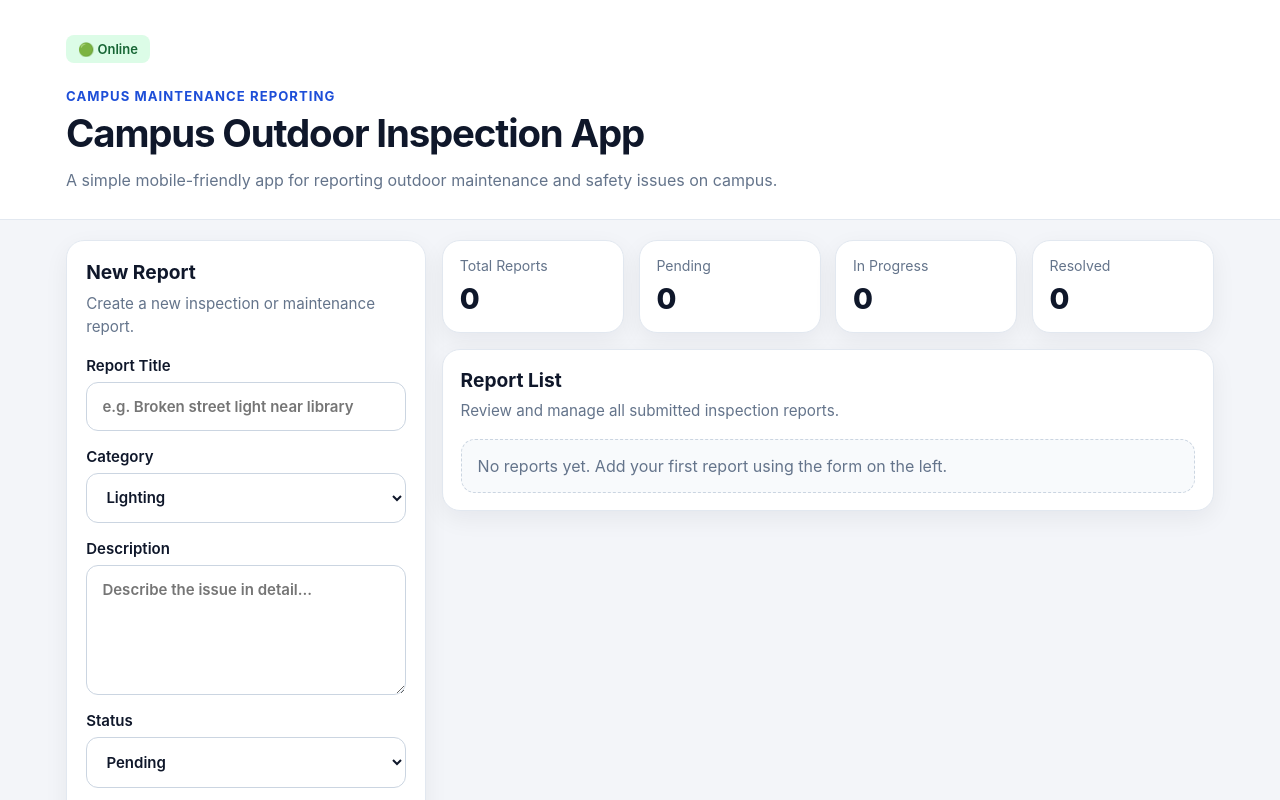
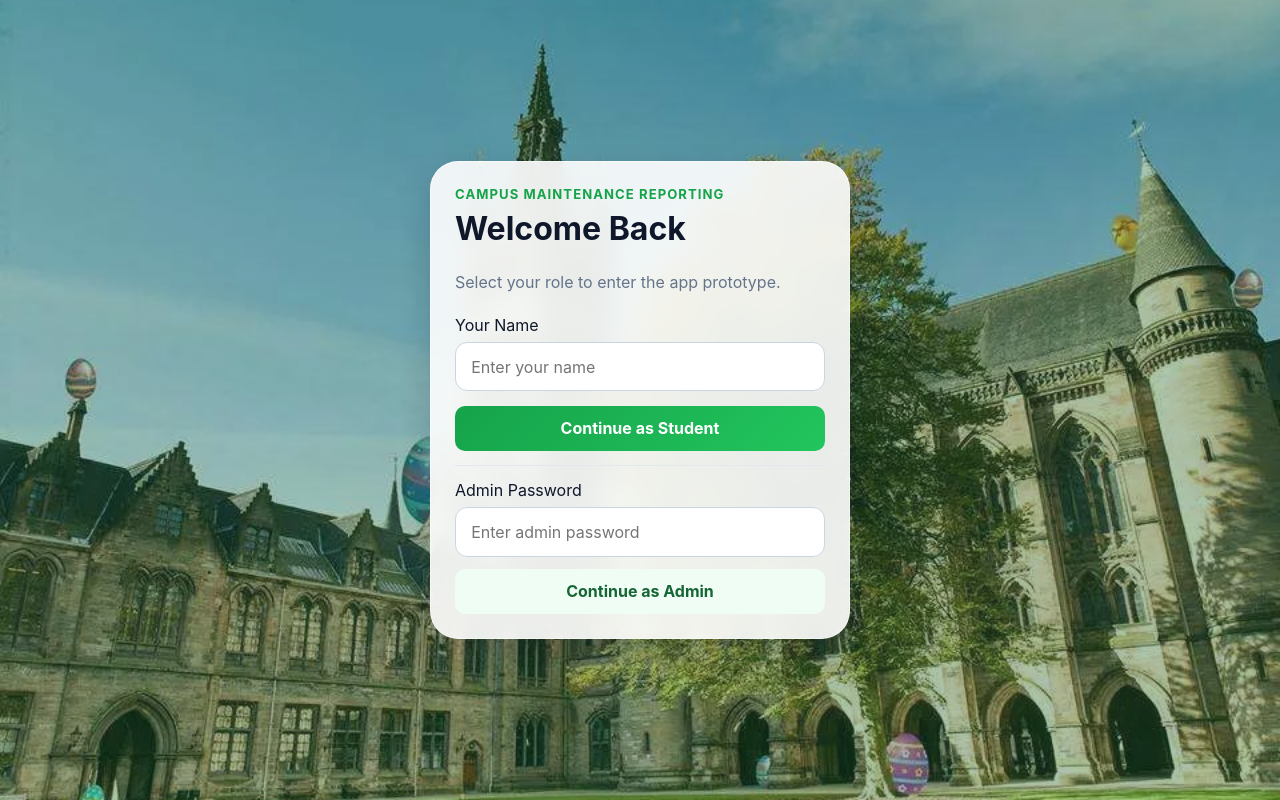
Before and after one commit to QYY718/campus-outdoor-inspection-pwa, a React (Create React App) app: page / in a window 1280 px wide. Shown: the top 800 px of the page. Built offline with nearby package versions, Linux system fonts and the light colour scheme.

Commit message:
final version

```diff
--- a/src/App.tsx
+++ b/src/App.tsx
@@ -1,8 +1,10 @@
-import { useEffect, useState } from "react";
+import React, { useEffect, useState } from "react";
 import "./styles.css";
 import { getPhoto, savePhoto, deletePhoto } from "./db";
 
 type ReportStatus = "Pending" | "In Progress" | "Resolved";
+type UserRole = "student" | "admin" | null;
+type TabType = "home" | "reports" | "profile";
 
 type ReportLocation = {
   latitude: number | null;
@@ -21,11 +23,15 @@ type Report = {
   location: ReportLocation;
   hasPhoto: boolean;
   photo?: string;
+  createdBy: string;
 };
 
 type BeforeInstallPromptEvent = Event & {
   prompt: () => Promise<void>;
-  userChoice: Promise<{ outcome: "accepted" | "dismissed"; platform: string }>;
+  userChoice: Promise<{
+    outcome: "accepted" | "dismissed";
+    platform: string;
+  }>;
 };
 
 const emptyLocation: ReportLocation = {
@@ -34,6 +40,17 @@ const emptyLocation: ReportLocation = {
   locationError: "",
   mapUrl: "",
 };
+
+const ADMIN_PASSWORD = "admin123";
+
+function normalizePassword(value: string): string {
+  return value
+    .trim()
+    .replace(/\u3000/g, " ")
+    .replace(/[０-９]/g, (char) =>
+      String.fromCharCode(char.charCodeAt(0) - 65248)
+    );
+}
 
 function ReportPhoto({ report }: { report: Report }) {
   const [photoUrl, setPhotoUrl] = useState<string>("");
@@ -85,6 +102,12 @@ function ReportPhoto({ report }: { report: Report }) {
 }
 
 export default function App() {
+  const [role, setRole] = useState<UserRole>(null);
+  const [username, setUsername] = useState<string>("");
+  const [adminPassword, setAdminPassword] = useState<string>("");
+  const [currentUser, setCurrentUser] = useState<string>("");
+  const [activeTab, setActiveTab] = useState<TabType>("home");
+
   const [title, setTitle] = useState<string>("");
   const [category, setCategory] = useState<string>("Lighting");
   const [description, setDescription] = useState<string>("");
@@ -105,13 +128,12 @@ export default function App() {
 
   const [reports, setReports] = useState<Report[]>(() => {
     const savedReports = localStorage.getItem("reports");
-
     if (!savedReports) return [];
 
+    try {
       const parsedReports = JSON.parse(savedReports);
 
-    return parsedReports.map(
-      (report: Partial<Report> & { photo?: string }) => ({
+      return parsedReports.map((report: Partial<Report>) => ({
         id: report.id ?? Date.now(),
         title: report.title ?? "",
         category: report.category ?? "Other",
@@ -126,9 +148,20 @@ export default function App() {
         },
         hasPhoto: report.hasPhoto ?? Boolean(report.photo),
         photo: report.photo ?? "",
-      })
-    );
+        createdBy: report.createdBy ?? "Unknown",
+      }));
+    } catch {
+      return [];
+    }
   });
+
+  useEffect(() => {
+    const savedRole = localStorage.getItem("userRole") as UserRole;
+    const savedUser = localStorage.getItem("currentUser") || "";
+
+    if (savedRole) setRole(savedRole);
+    if (savedUser) setCurrentUser(savedUser);
+  }, []);
 
   useEffect(() => {
     localStorage.setItem("reports", JSON.stringify(reports));
@@ -194,6 +227,58 @@ export default function App() {
     if (choice.outcome === "accepted") {
       setInstallPromptEvent(null);
     }
+  }
+
+  function handleStudentLogin() {
+    const cleanUsername = username.trim();
+
+    if (!cleanUsername) {
+      alert("Please enter your name.");
+      return;
+    }
+
+    setRole("student");
+    setCurrentUser(cleanUsername);
+    localStorage.setItem("userRole", "student");
+    localStorage.setItem("currentUser", cleanUsername);
+    setAdminPassword("");
+  }
+
+  function handleAdminLogin() {
+    const cleanUsername = username.trim();
+    const cleanPassword = normalizePassword(adminPassword);
+    const expectedPassword = normalizePassword(ADMIN_PASSWORD);
+
+    if (!cleanUsername) {
+      alert("Please enter admin name.");
+      return;
+    }
+
+    if (!cleanPassword) {
+      alert("Please enter admin password.");
+      return;
+    }
+
+    if (cleanPassword !== expectedPassword) {
+      alert("Incorrect admin password.");
+      return;
+    }
+
+    setRole("admin");
+    setCurrentUser(cleanUsername);
+    localStorage.setItem("userRole", "admin");
+    localStorage.setItem("currentUser", cleanUsername);
+    setAdminPassword("");
+  }
+
+  function handleLogout() {
+    setRole(null);
+    setCurrentUser("");
+    setUsername("");
+    setAdminPassword("");
+    setEditingId(null);
+    localStorage.removeItem("userRole");
+    localStorage.removeItem("currentUser");
   }
 
   function updateReportLocation(id: number, location: ReportLocation) {
@@ -262,7 +347,20 @@ export default function App() {
       return;
     }
 
+    if (!currentUser) {
+      alert("Please log in first.");
+      return;
+    }
+
     if (editingId !== null) {
+      const targetReport = reports.find((r) => r.id === editingId);
+      if (!targetReport) return;
+
+      if (role === "student" && targetReport.createdBy !== currentUser) {
+        alert("Students can only edit their own reports.");
+        return;
+      }
+
       const finalHasPhoto = removeExistingPhoto
         ? Boolean(photoFile)
         : photoFile
@@ -276,7 +374,7 @@ export default function App() {
               title: title.trim(),
               category,
               description: description.trim(),
-              status,
+              status: role === "admin" ? status : report.status,
               hasPhoto: finalHasPhoto,
               photo: "",
             }
@@ -302,11 +400,12 @@ export default function App() {
         title: title.trim(),
         category,
         description: description.trim(),
-        status,
+        status: "Pending",
         createdAt: new Date().toLocaleString(),
         location: emptyLocation,
         hasPhoto: Boolean(photoFile),
         photo: "",
+        createdBy: currentUser,
       };
 
       setReports((currentReports) => [newReport, ...currentReports]);
@@ -321,6 +420,14 @@ export default function App() {
   }
 
   async function deleteReport(id: number) {
+    const targetReport = reports.find((report) => report.id === id);
+    if (!targetReport) return;
+
+    if (role === "student" && targetReport.createdBy !== currentUser) {
+      alert("Students can only delete their own reports.");
+      return;
+    }
+
     const updatedReports = reports.filter((report) => report.id !== id);
     setReports(updatedReports);
 
@@ -332,6 +439,12 @@ export default function App() {
   }
 
   async function startEdit(report: Report) {
+    if (role === "student" && report.createdBy !== currentUser) {
+      alert("Students can only edit their own reports.");
+      return;
+    }
+
+    setActiveTab("home");
     setTitle(report.title);
     setCategory(report.category);
     setDescription(report.description);
@@ -385,15 +498,101 @@ export default function App() {
     }
   }
 
-  const totalReports = reports.length;
-  const pendingCount = reports.filter((r) => r.status === "Pending").length;
-  const progressCount = reports.filter(
+  const visibleReports =
+    role === "admin"
+      ? reports
+      : reports.filter((report) => report.createdBy === currentUser);
+
+  const totalReports = visibleReports.length;
+  const pendingCount = visibleReports.filter(
+    (r) => r.status === "Pending"
+  ).length;
+  const progressCount = visibleReports.filter(
     (r) => r.status === "In Progress"
   ).length;
-  const resolvedCount = reports.filter((r) => r.status === "Resolved").length;
+  const resolvedCount = visibleReports.filter(
+    (r) => r.status === "Resolved"
+  ).length;
+
+  const backgroundStyle = {
+    backgroundImage: `linear-gradient(rgba(22, 101, 52, 0.35), rgba(22, 101, 52, 0.35)), url(${process.env.PUBLIC_URL}/bg.jpg)`,
+    backgroundSize: "cover" as const,
+    backgroundPosition: "center" as const,
+    backgroundRepeat: "no-repeat" as const,
+    minHeight: "100vh",
+  };
+
+  if (!role) {
+    return (
+      <div className="login-screen-modern" style={backgroundStyle}>
+        <div className="login-card-modern">
+          <p className="eyebrow">Campus maintenance reporting</p>
+          <h1 style={{ marginTop: 0 }}>Welcome Back</h1>
+          <p className="subtitle" style={{ marginBottom: "1.2rem" }}>
+            Select your role to enter the app prototype.
+          </p>
+
+          <div style={{ display: "grid", gap: "0.9rem" }}>
+            <label>
+              Your Name
+              <input
+                type="text"
+                placeholder="Enter your name"
+                value={username}
+                onChange={(e) => setUsername(e.target.value)}
+                style={{
+                  width: "100%",
+                  marginTop: "0.45rem",
+                  padding: "0.85rem 0.95rem",
+                  borderRadius: "12px",
+                  border: "1px solid #cbd5e1",
+                }}
+              />
+            </label>
+
+            <button className="primary-btn" onClick={handleStudentLogin}>
+              Continue as Student
+            </button>
+
+            <div
+              style={{
+                borderTop: "1px solid #e2e8f0",
+                paddingTop: "0.9rem",
+                display: "grid",
+                gap: "0.75rem",
+              }}
+            >
+              <label>
+                Admin Password
+                <input
+                  type="password"
+                  placeholder="Enter admin password"
+                  value={adminPassword}
+                  onChange={(e) => setAdminPassword(e.target.value)}
+                  autoComplete="off"
+                  inputMode="numeric"
+                  style={{
+                    width: "100%",
+                    marginTop: "0.45rem",
+                    padding: "0.85rem 0.95rem",
+                    borderRadius: "12px",
+                    border: "1px solid #cbd5e1",
+                  }}
+                />
+              </label>
+
+              <button className="secondary-btn" onClick={handleAdminLogin}>
+                Continue as Admin
+              </button>
+            </div>
+          </div>
+        </div>
+      </div>
+    );
+  }
 
   return (
-    <div className="app-shell">
+    <div className="app-shell" style={backgroundStyle}>
       <header className="topbar">
         <div className="topbar-inner">
           <div className="topbar-status-row">
@@ -416,18 +615,42 @@ export default function App() {
             )}
           </div>
 
+          <div
+            style={{
+              display: "flex",
+              justifyContent: "space-between",
+              gap: "1rem",
+              alignItems: "center",
+              flexWrap: "wrap",
+            }}
+          >
             <div>
               <p className="eyebrow">Campus maintenance reporting</p>
               <h1>Campus Outdoor Inspection App</h1>
               <p className="subtitle">
-              A simple mobile-friendly app for reporting outdoor maintenance and
-              safety issues on campus.
+                A simple mobile-friendly app for reporting outdoor maintenance
+                and safety issues on campus.
               </p>
+            </div>
+
+            <div style={{ textAlign: "right" }}>
+              <p style={{ margin: 0, fontWeight: 700 }}>
+                {currentUser} ({role})
+              </p>
+              <button
+                className="secondary-btn"
+                onClick={handleLogout}
+                style={{ marginTop: "0.6rem" }}
+              >
+                Log Out
+              </button>
+            </div>
           </div>
         </div>
       </header>
 
       <main className="page">
+        {activeTab === "home" && (
           <section className="form-panel">
             <div className="panel-header">
               <h2>{editingId !== null ? "Edit Report" : "New Report"}</h2>
@@ -445,9 +668,7 @@ export default function App() {
                   type="text"
                   placeholder="e.g. Broken street light near library"
                   value={title}
-                onChange={(e: React.ChangeEvent<HTMLInputElement>) =>
-                  setTitle(e.target.value)
-                }
+                  onChange={(e) => setTitle(e.target.value)}
                 />
               </label>
 
@@ -455,9 +676,7 @@ export default function App() {
                 Category
                 <select
                   value={category}
-                onChange={(e: React.ChangeEvent<HTMLSelectElement>) =>
-                  setCategory(e.target.value)
-                }
+                  onChange={(e) => setCategory(e.target.value)}
                 >
                   <option value="Lighting">Lighting</option>
                   <option value="Waste">Waste</option>
@@ -475,25 +694,23 @@ export default function App() {
                   rows={5}
                   placeholder="Describe the issue in detail..."
                   value={description}
-                onChange={(e: React.ChangeEvent<HTMLTextAreaElement>) =>
-                  setDescription(e.target.value)
-                }
+                  onChange={(e) => setDescription(e.target.value)}
                 />
               </label>
 
+              {role === "admin" && (
                 <label>
                   Status
                   <select
                     value={status}
-                onChange={(e: React.ChangeEvent<HTMLSelectElement>) =>
-                  setStatus(e.target.value as ReportStatus)
-                }
+                    onChange={(e) => setStatus(e.target.value as ReportStatus)}
                   >
                     <option value="Pending">Pending</option>
                     <option value="In Progress">In Progress</option>
                     <option value="Resolved">Resolved</option>
                   </select>
                 </label>
+              )}
 
               <label>
                 Photo
@@ -539,8 +756,10 @@ export default function App() {
               </div>
             </form>
           </section>
+        )}
 
         <section className="content-panel">
+          {activeTab !== "profile" && (
             <div className="stats-grid">
               <article className="stat-card">
                 <span className="stat-label">Total Reports</span>
@@ -562,23 +781,28 @@ export default function App() {
                 <strong className="stat-value">{resolvedCount}</strong>
               </article>
             </div>
+          )}
 
+          {(activeTab === "reports" || activeTab === "home") && (
             <section className="list-panel">
               <div className="panel-header list-header">
                 <div>
-                <h2>Report List</h2>
-                <p>Review and manage all submitted inspection reports.</p>
+                  <h2>{role === "admin" ? "All Reports" : "My Reports"}</h2>
+                  <p>
+                    {role === "admin"
+                      ? "Review and manage all submitted inspection reports."
+                      : "Review and manage your submitted reports."}
+                  </p>
                 </div>
               </div>
 
-            {reports.length === 0 ? (
+              {visibleReports.length === 0 ? (
                 <p className="empty-state">
-                No reports yet. Add your first report using the form on the
-                left.
+                  No reports yet. Add your first report using the form.
                 </p>
               ) : (
                 <div className="report-list">
-                {reports.map((report) => (
+                  {visibleReports.map((report) => (
                     <article key={report.id} className="report-card">
                       <div className="report-top">
                         <div className="report-title-wrap">
@@ -593,6 +817,16 @@ export default function App() {
 
                       <div className="report-meta">
                         <span className="meta-chip">{report.category}</span>
+                        <span
+                          className="meta-chip"
+                          style={{
+                            marginLeft: "0.5rem",
+                            background: "#dcfce7",
+                            color: "#166534",
+                          }}
+                        >
+                          By {report.createdBy}
+                        </span>
                       </div>
 
                       <p className="report-description">{report.description}</p>
@@ -628,7 +862,7 @@ export default function App() {
                           </p>
                         ) : (
                           <p className="location-text">
-                          Getting current location…
+                            Getting current location...
                           </p>
                         )}
                       </div>
@@ -653,8 +887,80 @@ export default function App() {
                 </div>
               )}
             </section>
+          )}
+
+          {activeTab === "profile" && (
+            <section className="list-panel">
+              <div className="panel-header">
+                <h2>Profile</h2>
+                <p>Current account information.</p>
+              </div>
+
+              <div className="empty-state">
+                <p style={{ marginTop: 0 }}>
+                  <strong>Name:</strong> {currentUser}
+                </p>
+                <p>
+                  <strong>Role:</strong> {role}
+                </p>
+                <p style={{ marginBottom: 0 }}>
+                  {role === "admin"
+                    ? "You can view and update all reports."
+                    : "You can create reports and edit only your own submissions."}
+                </p>
+              </div>
+            </section>
+          )}
         </section>
       </main>
+
+      <nav
+        style={{
+          position: "sticky",
+          bottom: 0,
+          display: "flex",
+          justifyContent: "space-around",
+          gap: "0.5rem",
+          background: "rgba(255,255,255,0.95)",
+          borderTop: "1px solid #e2e8f0",
+          padding: "0.8rem",
+          backdropFilter: "blur(10px)",
+        }}
+      >
+        <button
+          className="secondary-btn"
+          onClick={() => setActiveTab("home")}
+          style={{
+            flex: 1,
+            background: activeTab === "home" ? "#dcfce7" : "#e2e8f0",
+            color: activeTab === "home" ? "#166534" : "#334155",
+          }}
+        >
+          Home
+        </button>
+        <button
+          className="secondary-btn"
+          onClick={() => setActiveTab("reports")}
+          style={{
+            flex: 1,
+            background: activeTab === "reports" ? "#dcfce7" : "#e2e8f0",
+            color: activeTab === "reports" ? "#166534" : "#334155",
+          }}
+        >
+          Reports
+        </button>
+        <button
+          className="secondary-btn"
+          onClick={() => setActiveTab("profile")}
+          style={{
+            flex: 1,
+            background: activeTab === "profile" ? "#dcfce7" : "#e2e8f0",
+            color: activeTab === "profile" ? "#166534" : "#334155",
+          }}
+        >
+          Profile
+        </button>
+      </nav>
     </div>
   );
 }
--- a/src/styles.css
+++ b/src/styles.css
@@ -3,19 +3,19 @@
 }
 
 :root {
-  --bg: #f3f5f9;
+  --bg: #f0fdf4;
   --panel: #ffffff;
-  --panel-alt: #f8fafc;
-  --border: #e2e8f0;
+  --panel-alt: #f6fef8;
+  --border: #d1fae5;
   --text: #0f172a;
   --muted: #64748b;
-  --primary: #1d4ed8;
-  --primary-dark: #1e40af;
-  --edit: #0f766e;
-  --edit-dark: #115e59;
+  --primary: #16a34a;
+  --primary-dark: #15803d;
+  --edit: #15803d;
+  --edit-dark: #166534;
   --danger: #dc2626;
   --danger-dark: #b91c1c;
-  --shadow: 0 8px 24px rgba(15, 23, 42, 0.06);
+  --shadow: 0 8px 24px rgba(15, 23, 42, 0.08);
   --radius-lg: 18px;
   --radius-md: 12px;
 }
@@ -23,8 +23,8 @@
 body {
   margin: 0;
   font-family: Inter, "Segoe UI", Arial, sans-serif;
+  color: var(--text);
   background: var(--bg);
-  color: var(--text);
 }
 
 button,
@@ -39,8 +39,9 @@ textarea {
 }
 
 .topbar {
-  background: #ffffff;
+  background: rgba(255, 255, 255, 0.92);
   border-bottom: 1px solid var(--border);
+  backdrop-filter: blur(8px);
 }
 
 .topbar-inner {
@@ -63,6 +64,7 @@ textarea {
   font-size: clamp(1.9rem, 3vw, 2.6rem);
   font-weight: 750;
   letter-spacing: -0.03em;
+  color: #14532d;
 }
 
 .subtitle {
@@ -78,8 +80,6 @@ textarea {
   display: grid;
   place-items: center;
   padding: 1.25rem;
-  background: linear-gradient(rgba(15, 23, 42, 0.42), rgba(15, 23, 42, 0.42)),
-    url("./assets/bg.jpg") center center / cover no-repeat;
 }
 
 .login-card-modern {
@@ -92,6 +92,7 @@ textarea {
   box-shadow: 0 12px 30px rgba(15, 23, 42, 0.18);
   backdrop-filter: blur(12px);
 }
+
 .network-status {
   margin-bottom: 10px;
   font-size: 13px;
@@ -124,10 +125,11 @@ textarea {
 .form-panel,
 .list-panel,
 .stat-card {
-  background: var(--panel);
+  background: rgba(255, 255, 255, 0.95);
   border: 1px solid var(--border);
   border-radius: var(--radius-lg);
   box-shadow: var(--shadow);
+  backdrop-filter: blur(6px);
 }
 
 .form-panel {
@@ -145,6 +147,7 @@ textarea {
   margin: 0;
   font-size: 1.2rem;
   font-weight: 750;
+  color: #14532d;
 }
 
 .panel-header p {
@@ -188,8 +191,8 @@ textarea {
 .report-form select:focus,
 .report-form textarea:focus {
   outline: none;
-  border-color: #93c5fd;
-  box-shadow: 0 0 0 3px rgba(37, 99, 235, 0.12);
+  border-color: #86efac;
+  box-shadow: 0 0 0 3px rgba(34, 197, 94, 0.15);
 }
 
 .form-actions {
@@ -219,21 +222,21 @@ textarea {
 }
 
 .primary-btn {
-  background: var(--primary);
+  background: linear-gradient(135deg, #16a34a, #22c55e);
   color: white;
 }
 
 .primary-btn:hover {
-  background: var(--primary-dark);
+  background: linear-gradient(135deg, #15803d, #16a34a);
 }
 
 .secondary-btn {
-  background: #e2e8f0;
-  color: #334155;
+  background: #f0fdf4;
+  color: #166534;
 }
 
 .secondary-btn:hover {
-  background: #cbd5e1;
+  background: #dcfce7;
 }
 
 .stats-grid {
@@ -256,7 +259,7 @@ textarea {
 .stat-value {
   font-size: 1.8rem;
   font-weight: 760;
-  color: var(--text);
+  color: #14532d;
 }
 
 .list-panel {
@@ -269,7 +272,7 @@ textarea {
 
 .empty-state {
   margin: 0.7rem 0 0;
-  border: 1px dashed #cbd5e1;
+  border: 1px dashed #bbf7d0;
   background: var(--panel-alt);
   border-radius: 14px;
   padding: 1rem;
@@ -291,8 +294,8 @@ textarea {
 }
 
 .report-card:hover {
-  border-color: #cbd5e1;
-  box-shadow: 0 8px 20px rgba(15, 23, 42, 0.06);
+  border-color: #86efac;
+  box-shadow: 0 8px 20px rgba(22, 163, 74, 0.08);
 }
 
 .report-top {
@@ -307,6 +310,7 @@ textarea {
   margin: 0;
   font-size: 1.06rem;
   font-weight: 700;
+  color: #14532d;
 }
 
 .report-time {
@@ -324,8 +328,8 @@ textarea {
   align-items: center;
   border-radius: 999px;
   padding: 0.34rem 0.72rem;
-  background: #eff6ff;
-  color: #1d4ed8;
+  background: #dcfce7;
+  color: #166534;
   font-size: 0.82rem;
   font-weight: 650;
 }
@@ -383,7 +387,7 @@ textarea {
   margin: 0 0 0.45rem;
   font-size: 0.88rem;
   font-weight: 700;
-  color: #0f172a;
+  color: #14532d;
 }
 
 .location-text {
@@ -402,7 +406,7 @@ textarea {
 .map-link {
   display: inline-block;
   margin-top: 0.5rem;
-  color: #1d4ed8;
+  color: #15803d;
   font-size: 0.92rem;
   font-weight: 600;
   text-decoration: none;
@@ -454,13 +458,13 @@ textarea {
 }
 
 .status-progress {
-  background: #dbeafe;
-  color: #1d4ed8;
+  background: #dcfce7;
+  color: #166534;
 }
 
 .status-resolved {
-  background: #dcfce7;
-  color: #166534;
+  background: #bbf7d0;
+  color: #065f46;
 }
 
 @media (max-width: 980px) {
@@ -526,7 +530,7 @@ textarea {
   border: none;
   border-radius: 10px;
   padding: 0.62rem 0.95rem;
-  background: #1d4ed8;
+  background: linear-gradient(135deg, #16a34a, #22c55e);
   color: white;
   font-weight: 650;
   cursor: pointer;
@@ -534,7 +538,7 @@ textarea {
 }
 
 .install-btn:hover {
-  background: #1e40af;
+  background: linear-gradient(135deg, #15803d, #16a34a);
   transform: translateY(-1px);
 }
 
```
Also changed, not shown: public/bg.jpg (renamed from src/assets/bg.jpg). Lines whose indentation alone changed are shown as unchanged.
